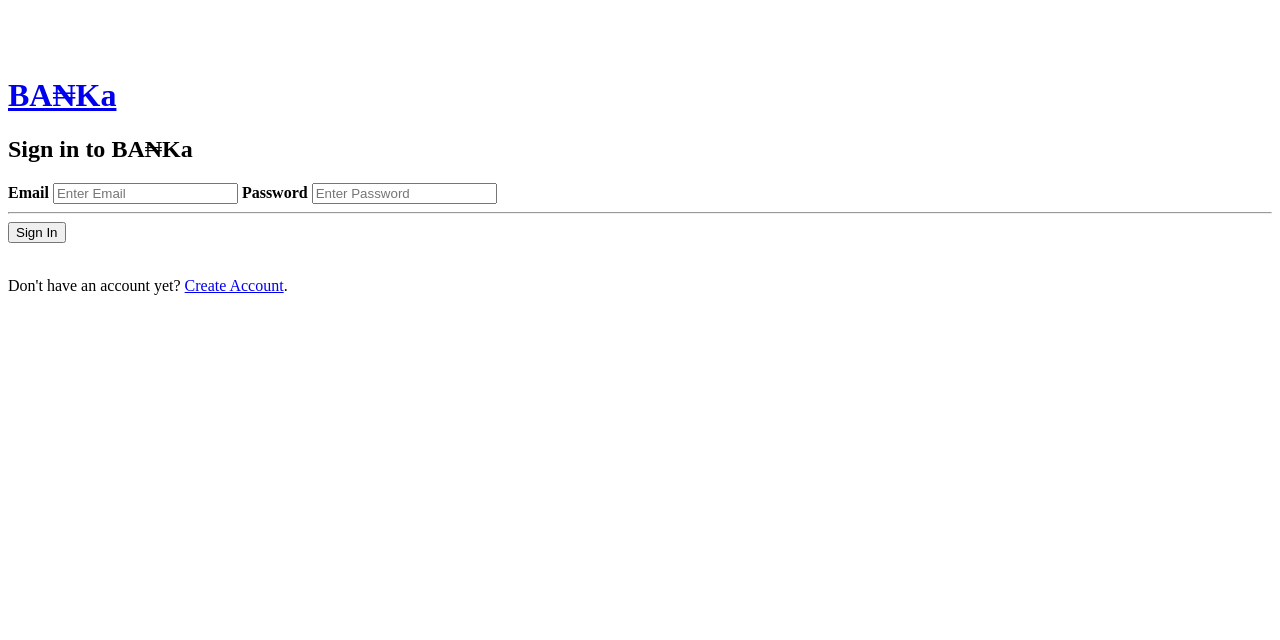
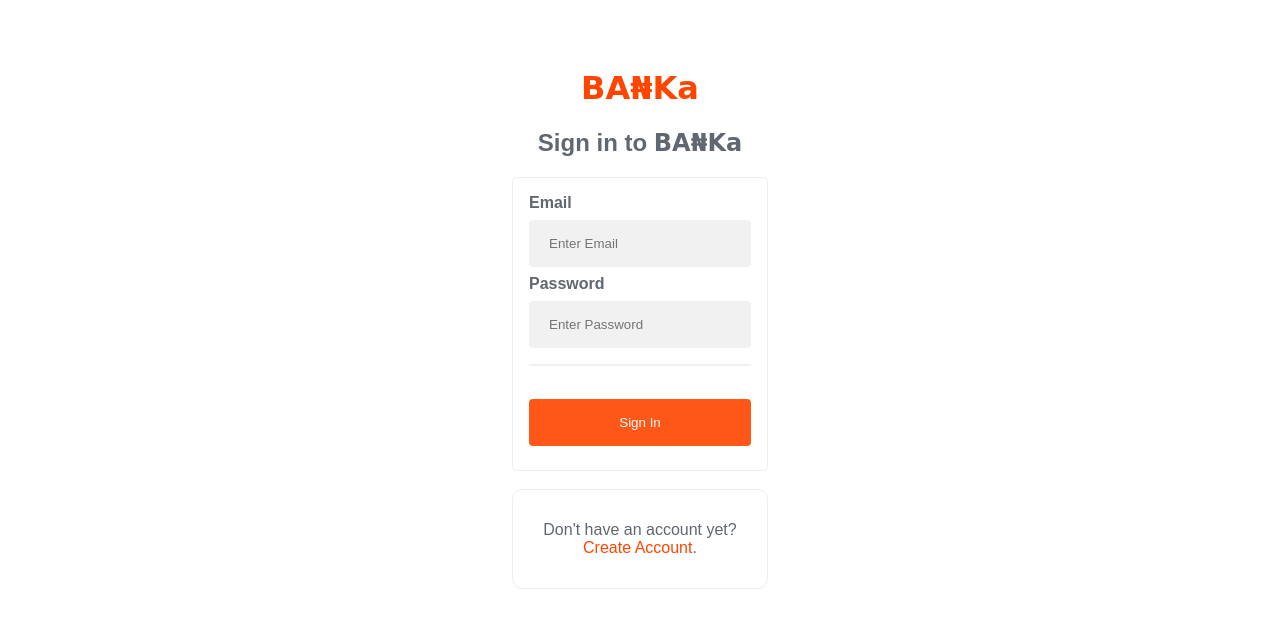
Before and after one commit to JuwonAbiola/Banka, a plain HTML site: page UI/login.html in a window 1280 px wide. Drawn offline with Linux system fonts and the light colour scheme.

Commit message:
user login first commit

```diff
--- a/UI/login.html
+++ b/UI/login.html
@@ -6,15 +6,18 @@
     <meta http-equiv="X-UA-Compatible" content="IE=edge">
     <title>Banka | Login</title>
     <meta name="viewport" content="width=device-width, initial-scale=1">
-    <link rel="stylesheet" type="text/css" media="screen" href=assets/css/style.css"> <script src=assets/js/app.js">
-        </script> </head> <body style="padding:3rem 0">
+    <link rel="stylesheet" type="text/css" media="screen" href="assets/css/style.css">
+    <script src="assets/js/app.js"></script>
+</head>
+
+<body style="padding:3rem 0">
 
     <h1 class="text-center text-orange">
         <a id="logo" href="index.html">BA₦Ka</a></h1>
     <h2 class="text-center text-grey">Sign in to <span id="logo">BA₦Ka</span></h2>
 
     <div class="form-card">
-        <!-- <form action=action_page.php"> -->
+        <!-- <form action="action_page.php"> -->
         <div class="container">
             <label for="email"><b>Email</b></label>
             <input type="text" placeholder="Enter Email" name="email" required>
@@ -28,8 +31,8 @@
     </div>
     <br />
     <div class="other_option text-center">
-        <p>Don't have an account yet? <a href=signup.html">Create Account</a>.</p>
+        <p>Don't have an account yet? <a href="signup.html">Create Account</a>.</p>
     </div>
-    </body>
+</body>
 
 </html>
```
